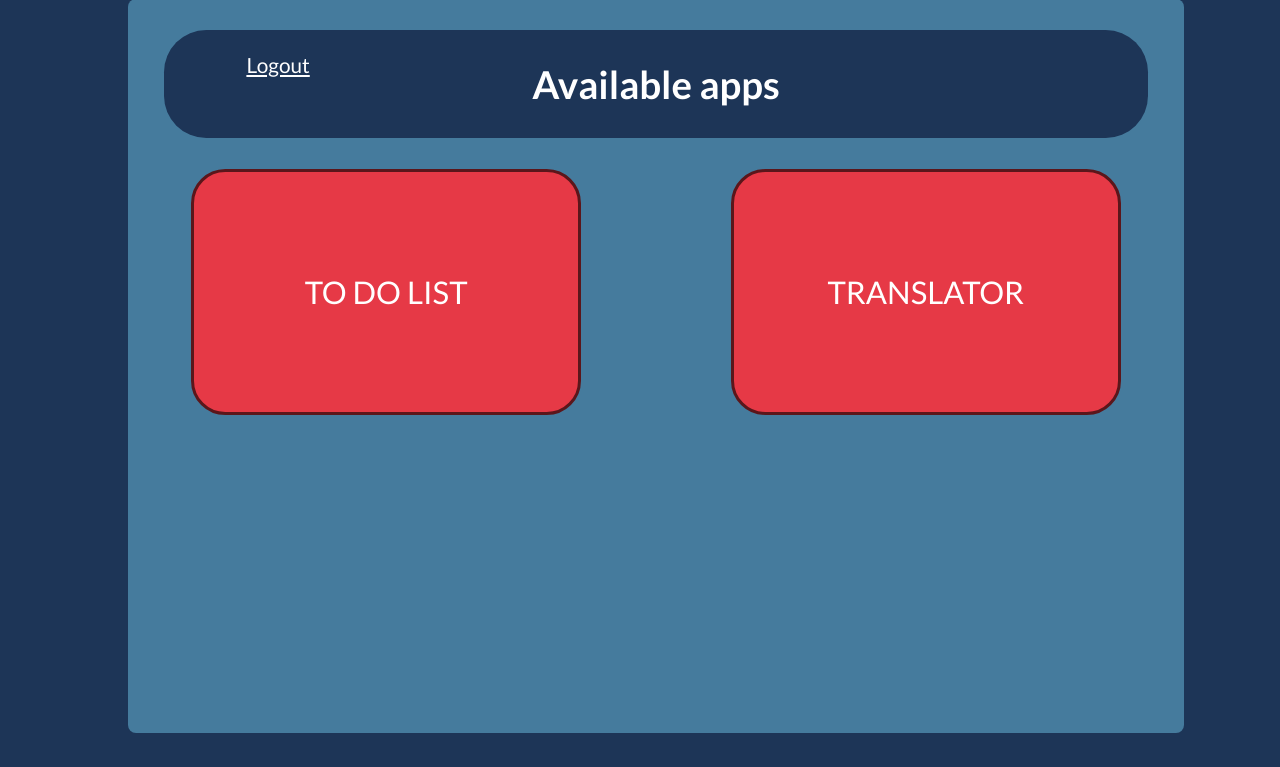
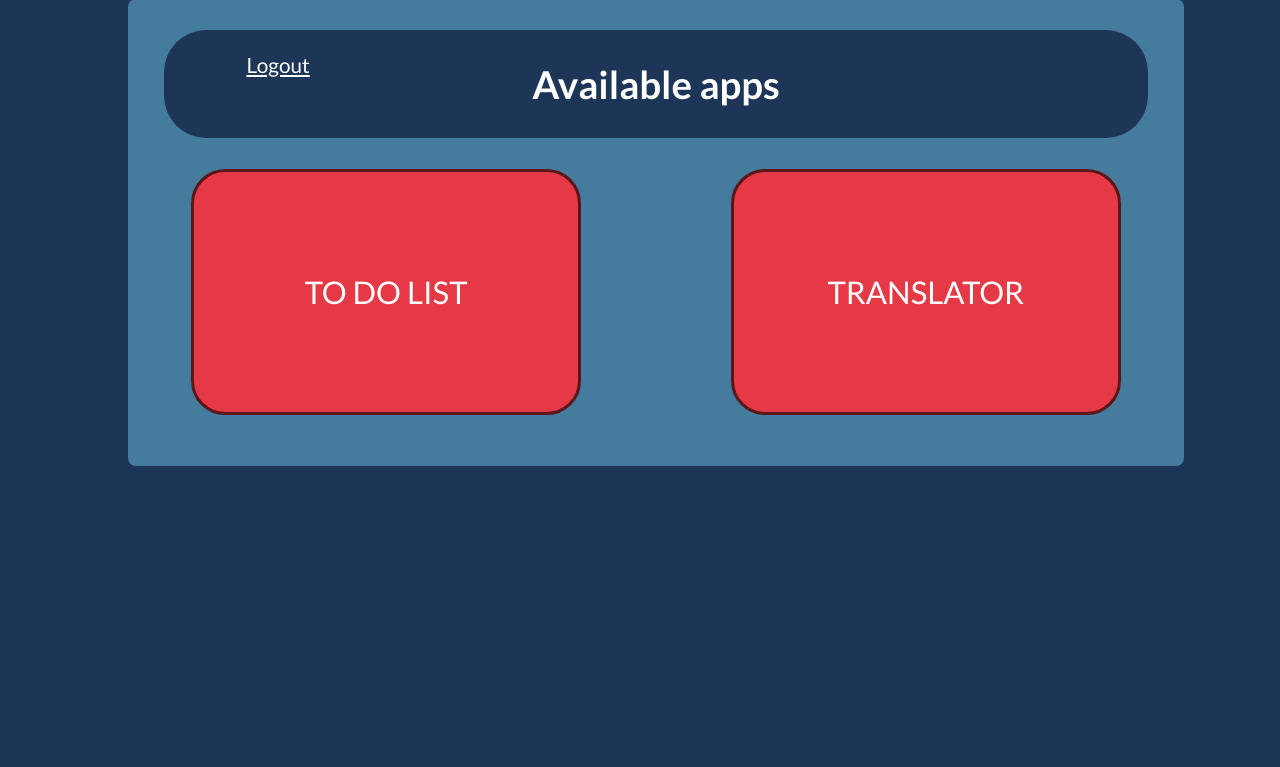
Before and after one commit to galkowskim/students_helper, a Django app: page / in a window 1280 px wide. Shown: the part 33-800 px from the top of the page. Run offline with Django 4.2, Linux system fonts and the light colour scheme; the visitor is signed in with stand-in values (Sample User, id 1).

Commit message:
update main page

```diff
--- a/base/static/base/main.css
+++ b/base/static/base/main.css
@@ -24,8 +24,10 @@ h1 {
 
 .wrapper {
     display: block;
-    height: auto;
-    padding-bottom: 3%;
+    height: min-content;
+    padding-bottom: 4%;
+    min-height: min-content !important;
+    vertical-align:middle !important;
 }
 
 .squares {
```
